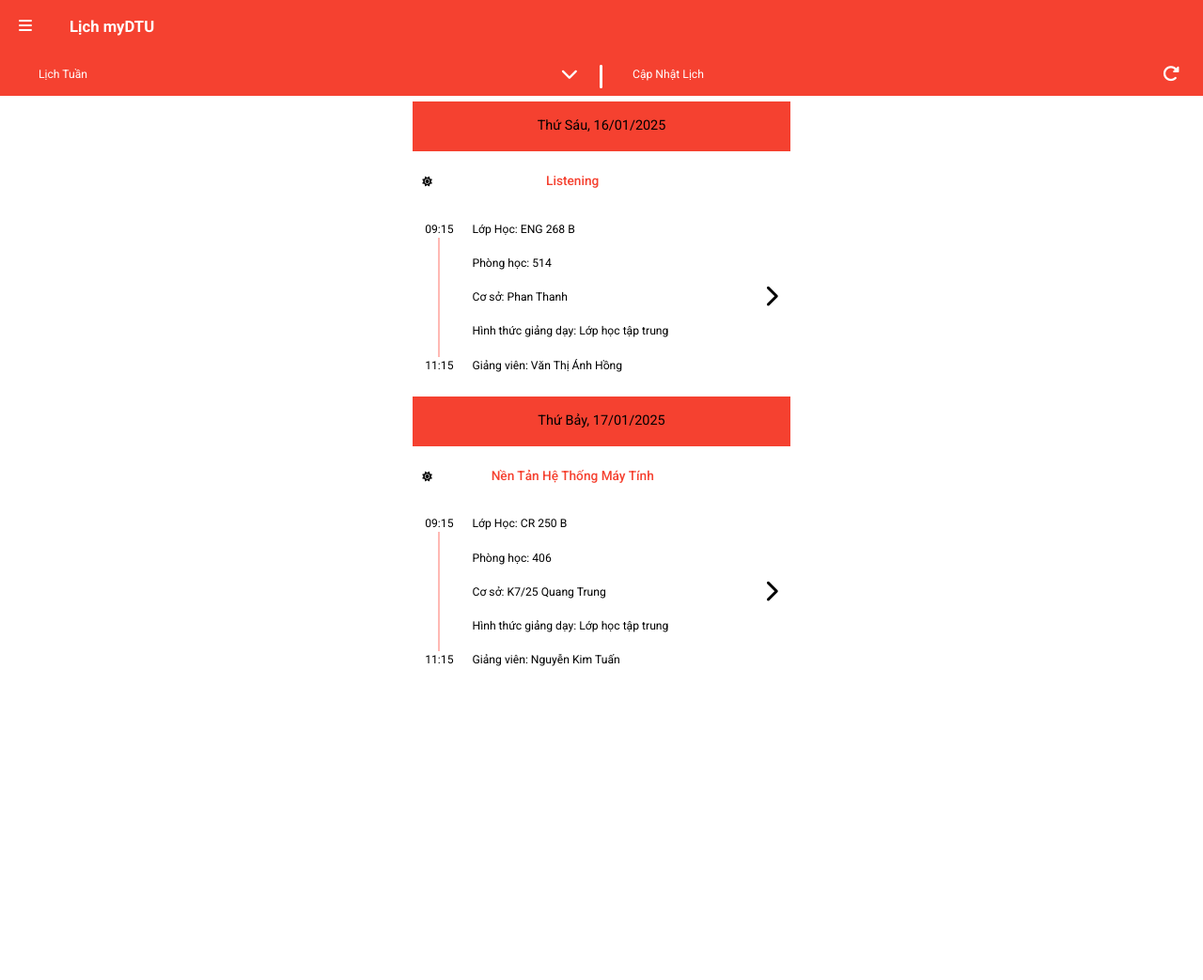
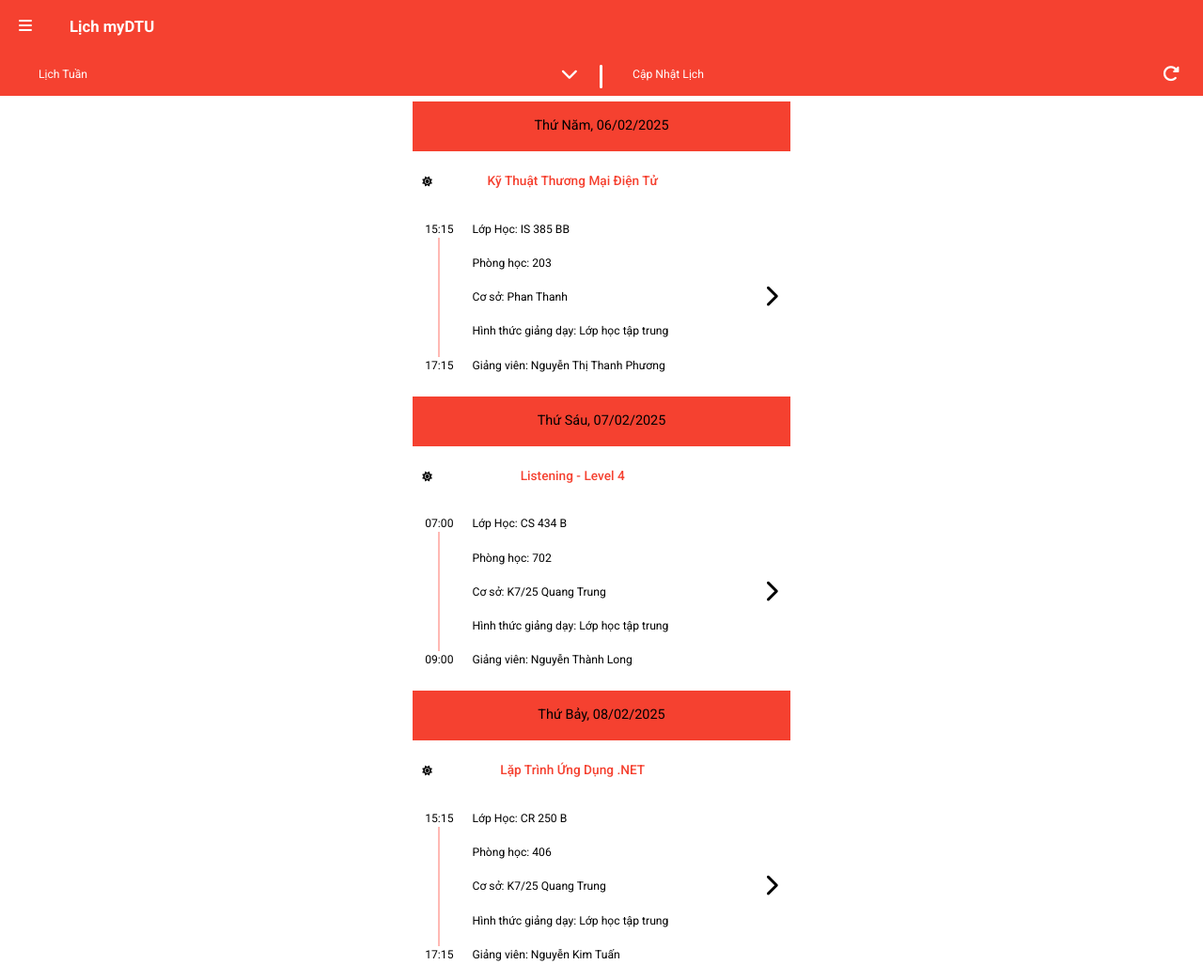
Before and after one commit to trongdtq/TH_schedule, a plain HTML site: page index.html in a window 1280 px wide. Shown: the whole page at 94% size. Before the commit the page ends 800 px from the top, so only its background shows below. Drawn offline with Linux system fonts and the light colour scheme.

Commit message:
update th 2

```diff
--- a/index.html
+++ b/index.html
@@ -46,36 +46,33 @@
                          <!-- T Tư -->
 
                          <!-- T Năm -->
-
-
-                         <!-- T Sáu -->
                          <div class="grid__column-1">
                             <div class="home__produc-item">
 
                                 <div class="home__produc-date"> <!--home__produc-none-->
-                                    <h3>Thứ Sáu, 16/01/2025</h3>
+                                    <h3>Thứ Năm, 06/02/2025</h3>
                                 </div>
 
                                 <div class="home__produc-subject">
                                     <!-- <i class="home__produc-subject-icon fa-solid fa-cloud"></i> -->
                                     <i class="home__produc-subject-icon fa-solid fa-sun"></i>
-                                    <span>Listening</span>
+                                    <span>Kỹ Thuật Thương Mại Điện Tử</span>
                                 </div>
 
                                 <div class="home__produc-information">
 
                                     <div class="home__produc-information-item">
-                                        <p class="home__produc-item-hour">09:15</p>
+                                        <p class="home__produc-item-hour">15:15</p>
                                         <span class="home__produc-hour-crossbar"></span>
-                                        <p class="home__produc-item-hour">11:15</p>
+                                        <p class="home__produc-item-hour">17:15</p>
                                     </div>
 
                                     <div class="home__produc-information-item home__produc-information-detailed">
-                                        <p class="home__produc-item-detailed">Lớp Học: ENG 268 B</p>
-                                        <p class="home__produc-item-detailed">Phòng học: 514</p>
+                                        <p class="home__produc-item-detailed">Lớp Học: IS 385 BB</p>
+                                        <p class="home__produc-item-detailed">Phòng học: 203</p>
                                         <p class="home__produc-item-detailed">Cơ sở: Phan Thanh</p>
                                         <p class="home__produc-item-detailed">Hình thức giảng dạy: Lớp học tập trung</p>
-                                        <p class="home__produc-item-detailed">Giảng viên: Văn Thị Ánh Hồng</p>
+                                        <p class="home__produc-item-detailed">Giảng viên: Nguyễn Thị Thanh Phương</p>
                                     </div>
 
                                     <div class="home__produc-information-item">
@@ -85,26 +82,66 @@
                             </div>
                         </div>
 
+
+                         <!-- T Sáu -->
+                         <div class="grid__column-1">
+                            <div class="home__produc-item">
+
+                                <div class="home__produc-date"> <!--home__produc-none-->
+                                    <h3>Thứ Sáu, 07/02/2025</h3>
+                                </div>
+
+                                <div class="home__produc-subject">
+                                    <!-- <i class="home__produc-subject-icon fa-solid fa-cloud"></i> -->
+                                    <i class="home__produc-subject-icon fa-solid fa-sun"></i>
+                                    <span>Listening - Level 4</span>
+                                </div>
+
+                                <div class="home__produc-information">
+
+                                    <div class="home__produc-information-item">
+                                        <p class="home__produc-item-hour">07:00</p>
+                                        <span class="home__produc-hour-crossbar"></span>
+                                        <p class="home__produc-item-hour">09:00</p>
+                                    </div>
+
+                                    <div class="home__produc-information-item home__produc-information-detailed">
+                                        <p class="home__produc-item-detailed">Lớp Học: CS 434 B</p>
+                                        <p class="home__produc-item-detailed">Phòng học: 702</p>
+                                        <p class="home__produc-item-detailed">Cơ sở: K7/25 Quang Trung</p>
+                                        <p class="home__produc-item-detailed">Hình thức giảng dạy: Lớp học tập trung</p>
+                                        <p class="home__produc-item-detailed">Giảng viên: Nguyễn Thành Long</p>
+                                    </div>
+
+                                    <div class="home__produc-information-item">
+                                        <i class="fa-solid fa-chevron-right home__produc-item-more-icon"></i>
+                                    </div>
+                                </div>
+                            </div>
+                        </div>
+
+
+
                          <!-- T Bảy -->
                          <div class="grid__column-1">
                             <div class="home__produc-item">
 
                                 <div class="home__produc-date"> <!--home__produc-none-->
-                                    <h3>Thứ Bảy, 17/01/2025</h3>
+                                    <h3>Thứ Bảy, 08/02/2025</h3>
                                 </div>
 
                                 <div class="home__produc-subject">
                                     <!-- <i class="home__produc-subject-icon fa-solid fa-cloud"></i> -->
                                     <i class="home__produc-subject-icon fa-solid fa-sun"></i>
-                                    <span>Nền Tản Hệ Thống Máy Tính</span>
+                                    <span>Lặp Trình Ứng Dụng .NET </span>
                                 </div>
 
                                 <div class="home__produc-information">
 
                                     <div class="home__produc-information-item">
-                                        <p class="home__produc-item-hour">09:15</p>
+                                        <p class="home__produc-item-hour">15:15</p>
                                         <span class="home__produc-hour-crossbar"></span>
-                                        <p class="home__produc-item-hour">11:15</p>
+                                        <p class="home__produc-item-hour">17:15</p>
                                     </div>
 
                                     <div class="home__produc-information-item home__produc-information-detailed">
```
